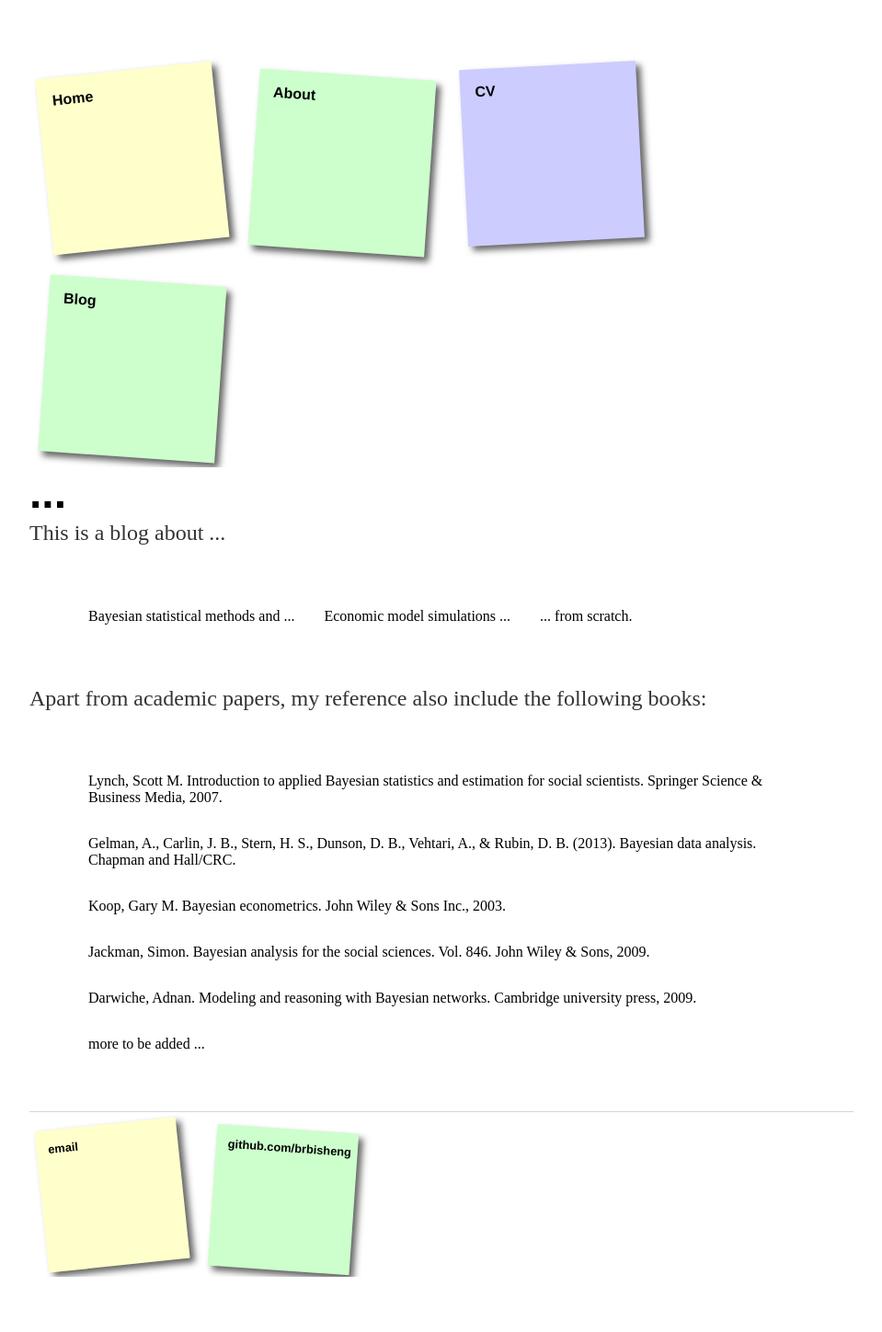
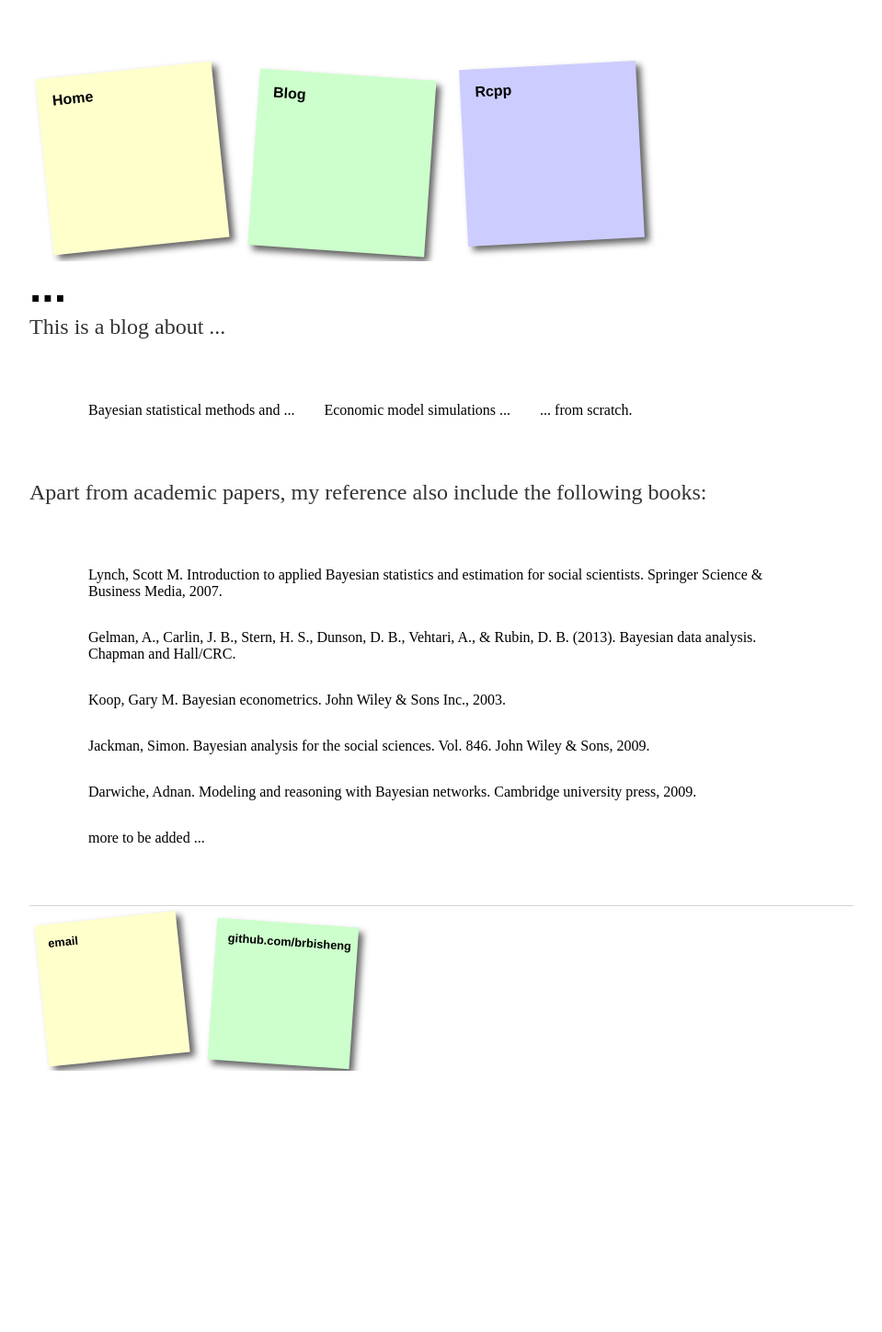
Before and after one commit to brbisheng/brbisheng.github.io, a Jekyll site: the page built from index.html, in a window 1280 px wide. Shown: the whole page at 92% size, without its empty margins (160-1119 px from the left). Built offline with Jekyll 4.4.1, drawn with Linux system fonts in a browser that asks for light colours; after the commit the page ends 1224 px from its top, so only the background shows below that.

Commit message:
Update default.html

```diff
--- a/_layouts/default.html
+++ b/_layouts/default.html
@@ -11,9 +11,10 @@
 			<nav>
 	    		<ul>
 	        		<li><a href="/">Home</a></li>
-		        	<li><a href="/about">About</a></li>
-	        		<li><a href="/cv">CV</a></li>
+		        	<!-- <li><a href="/about">About</a></li> -->
+	        		<!-- <li><a href="/cv">CV</a></li>  -->
 	        		<li><a href="/blog">Blog</a></li>
+				<li><a href="/rcpp">Rcpp</a></li>
 	    		</ul>
 			</nav>
 			<div class="container">
```
